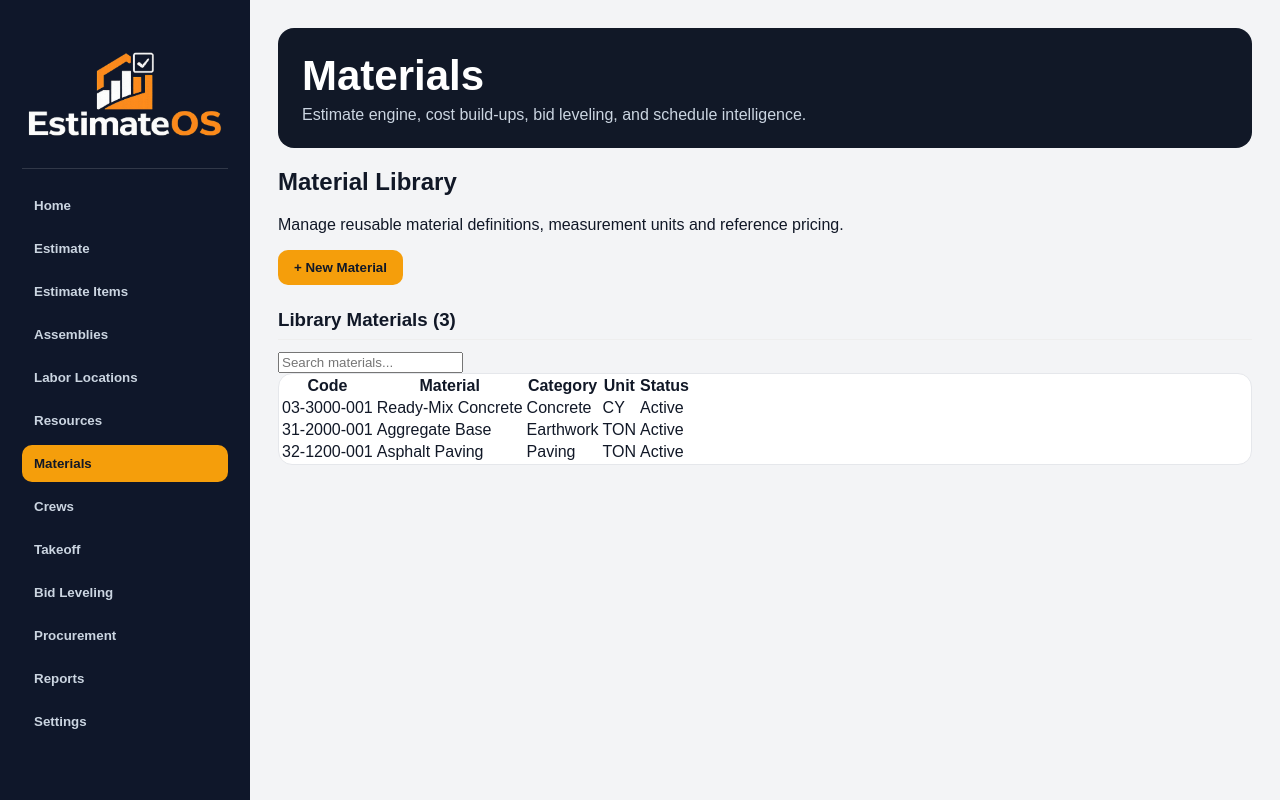
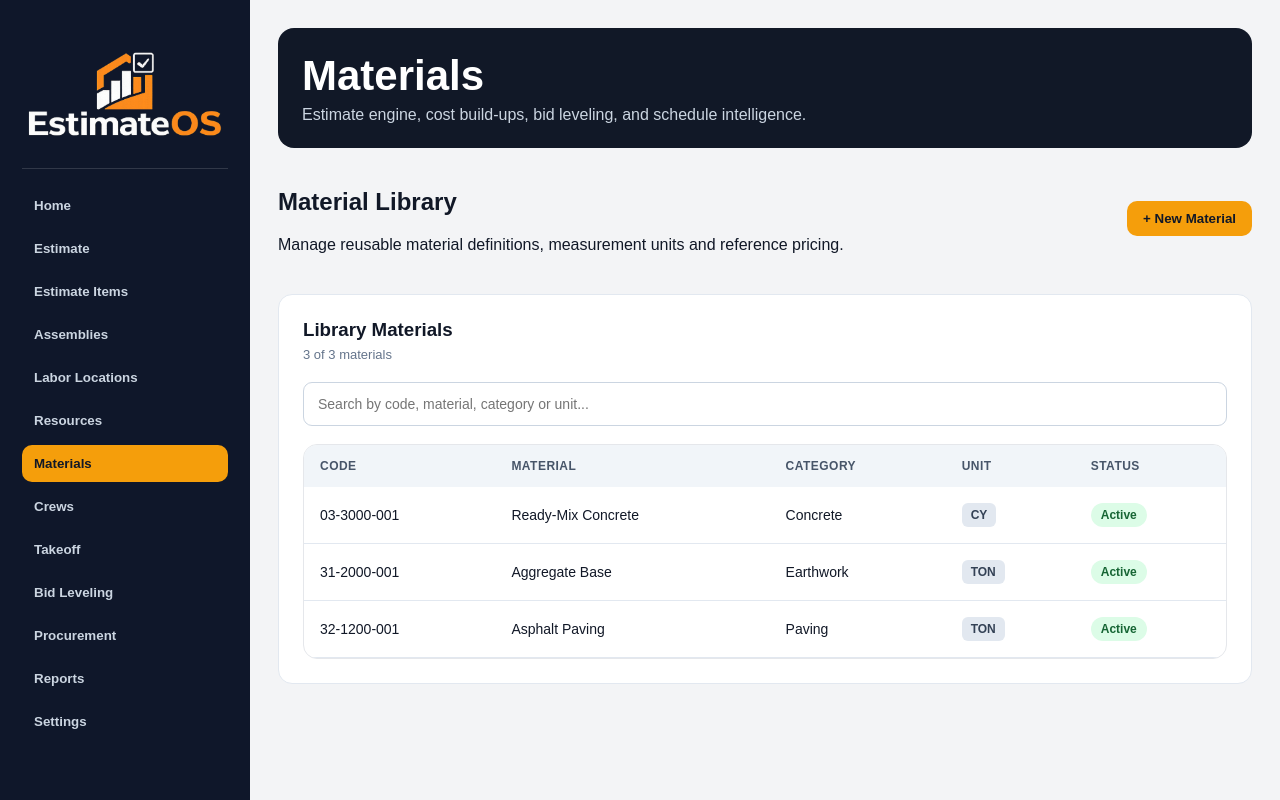
Before and after one commit to bjdavis720/EstimateOS, a React (Vite) app: page / in a window 1280 px wide. Both pictures are taken after a click on the button "Materials". Built offline with nearby package versions, Linux system fonts and the light colour scheme.

Commit message:
Refine Material Library UI and Estimate table layout

```diff
--- a/src/App.css
+++ b/src/App.css
@@ -804,3 +804,130 @@ button {
 .material-library-result button {
   flex-shrink: 0;
 }
+/* Material Library */
+
+.materials-page {
+  width: 100%;
+  max-width: 1500px;
+}
+
+.materials-page > .page-header {
+  display: flex;
+  justify-content: space-between;
+  align-items: center;
+  gap: 20px;
+  margin-bottom: 24px;
+}
+
+.materials-library-card {
+  padding: 24px;
+  background: #fff;
+  border: 1px solid #e2e8f0;
+  border-radius: 14px;
+}
+
+.materials-library-heading {
+  display: flex;
+  justify-content: space-between;
+  align-items: center;
+  margin-bottom: 20px;
+}
+
+.materials-library-heading h3 {
+  margin: 0;
+  border: 0;
+  padding: 0;
+}
+
+.materials-library-heading p {
+  margin: 6px 0 0;
+  color: #64748b;
+  font-size: 13px;
+}
+
+.materials-library-search {
+  width: 100%;
+  min-height: 44px;
+  box-sizing: border-box;
+  padding: 12px 14px;
+  margin-bottom: 18px;
+  border: 1px solid #cbd5e1;
+  border-radius: 9px;
+  font-size: 14px;
+}
+
+.materials-library-search:focus {
+  outline: 2px solid #f59e0b;
+  outline-offset: 1px;
+}
+
+.materials-library-table {
+  width: 100%;
+  border-collapse: collapse;
+  min-width: 650px;
+}
+
+.materials-library-table th {
+  padding: 14px 16px;
+  background: #f1f5f9;
+  color: #475569;
+  font-size: 12px;
+  text-align: left;
+  text-transform: uppercase;
+  letter-spacing: 0.04em;
+}
+
+.materials-library-table td {
+  padding: 16px;
+  border-bottom: 1px solid #e2e8f0;
+  font-size: 14px;
+}
+
+.materials-library-table tbody tr {
+  cursor: pointer;
+}
+
+.materials-library-table tbody tr:hover {
+  background: #f8fafc;
+}
+
+.materials-library-table tbody tr.selected-row {
+  background: #fff7ed;
+}
+
+.materials-unit-badge {
+  display: inline-block;
+  padding: 5px 9px;
+  border-radius: 6px;
+  background: #e2e8f0;
+  color: #334155;
+  font-size: 12px;
+  font-weight: 700;
+}
+
+.materials-status {
+  display: inline-block;
+  padding: 5px 10px;
+  border-radius: 20px;
+  font-size: 12px;
+  font-weight: 600;
+}
+
+.materials-status.active {
+  background: #dcfce7;
+  color: #166534;
+}
+
+.materials-status.inactive {
+  background: #f1f5f9;
+  color: #64748b;
+}
+.estimate-table .estimate-details-column {
+  width: 76px;
+  min-width: 76px;
+  text-align: center;
+}
+
+.estimate-details-column .details-btn {
+  white-space: nowrap;
+}
--- a/src/pages/EstimatePage.jsx
+++ b/src/pages/EstimatePage.jsx
@@ -24,6 +24,9 @@ function EstimatePage({
         <table className="estimate-table">
           <thead>
   <tr>
+    <th className="estimate-details-column">
+      Details
+    </th>
     <th>Description</th>
     <th>Qty</th>
     <th>Unit</th>
@@ -34,7 +37,6 @@ function EstimatePage({
     <th>Other</th>
     <th>Cost/Unit</th>
     <th>Total</th>
-              <th>Details</th>
   </tr>
 </thead>
 
@@ -64,6 +66,18 @@ function EstimatePage({
                       : "clickable-row"
                   }
                 >
+                  <td className="estimate-details-column">
+  <button
+    type="button"
+    className="details-btn"
+    onClick={(event) => {
+      event.stopPropagation();
+      setSelectedLine(line);
+    }}
+  >
+    Open
+  </button>
+</td>
                   <td>
                     <input
                       value={
@@ -157,17 +171,6 @@ function EstimatePage({
                     {formatCurrency(total)}
                   </td>
 
-                  <td>
-                    <button
-                      className="details-btn"
-                      onClick={(event) => {
-                        event.stopPropagation();
-                        setSelectedLine(line);
-                      }}
-                    >
-                      Open
-                    </button>
-                  </td>
                   </tr>
               );
             })}
--- a/src/pages/MaterialsPage.jsx
+++ b/src/pages/MaterialsPage.jsx
@@ -209,12 +209,21 @@ function MaterialsPage({ materials, setMaterials }) {
         </button>
       </div>
 
-      <div className="drawer-section">
-        <h3>Library Materials ({materials.length})</h3>
+      <div className="drawer-section materials-library-card">
+  <div className="materials-library-heading">
+    <div>
+      <h3>Library Materials</h3>
+      <p>
+        {filteredMaterials.length} of {materials.length}
+        {" "}materials
+      </p>
+    </div>
+  </div>
 
         <input
           type="search"
-          placeholder="Search materials..."
+          placeholder="Search by code, material, category or unit..."
+className="materials-library-search"
           value={search}
           onChange={(event) =>
             setSearch(event.target.value)
@@ -222,7 +231,7 @@ function MaterialsPage({ materials, setMaterials }) {
         />
 
         <div className="table-wrap">
-          <table className="data-table">
+          <table className="data-table materials-library-table">
             <thead>
               <tr>
                 <th>Code</th>
@@ -248,14 +257,26 @@ function MaterialsPage({ materials, setMaterials }) {
                   style={{ cursor: "pointer" }}
                 >
                   <td>{material.code}</td>
-                  <td>{material.name}</td>
-                  <td>{material.category}</td>
-                  <td>{material.purchaseUnit}</td>
-                  <td>
-                    {material.isActive
-                      ? "Active"
-                      : "Inactive"}
-                  </td>
+<td>{material.name}</td>
+<td>{material.category}</td>
+
+<td>
+  <span className="materials-unit-badge">
+    {material.purchaseUnit}
+  </span>
+</td>
+
+<td>
+  <span
+    className={
+      material.isActive
+        ? "materials-status active"
+        : "materials-status inactive"
+    }
+  >
+    {material.isActive ? "Active" : "Inactive"}
+  </span>
+</td>
                 </tr>
               ))}
             </tbody>
```
Lines whose indentation alone changed are shown as unchanged.
